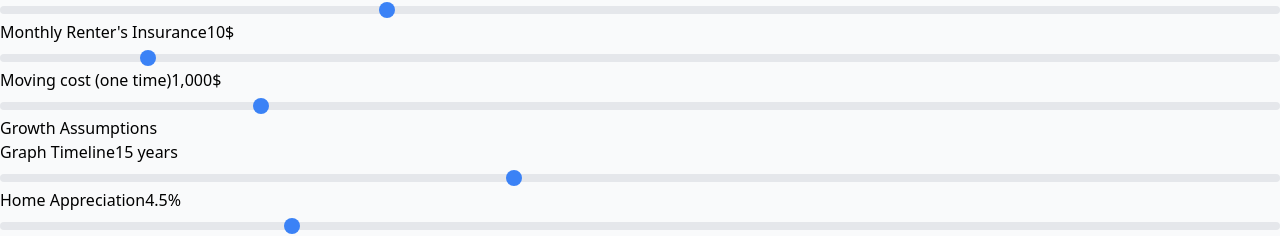
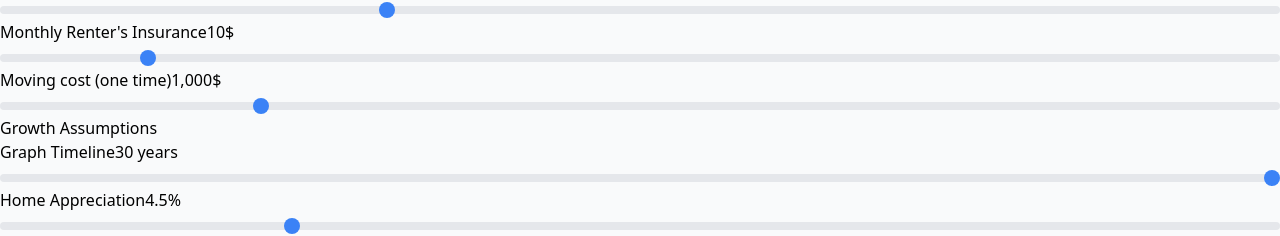
Before and after one commit to MaksimDan/housing-calculator, a React (Vite) app: page / in a window 1280 px wide. Shown: the part 1156-1392 px from the top of the page. Built offline with nearby package versions, Linux system fonts and the light colour scheme.

Commit message:
update defaults

```diff
--- a/src/HousingCalculator.tsx
+++ b/src/HousingCalculator.tsx
@@ -221,7 +221,7 @@ const HousingCalculator = () => {
   const [salaryGrowthRate, setSalaryGrowthRate] = useState(3);
 
   // UI state
-  const [xAxisYears, setXAxisYears] = useState(15);
+  const [xAxisYears, setXAxisYears] = useState(30);
   const [activePoint, setActivePoint] = useState(null);
 
   // === FIXED RATES (annual) ===
```
